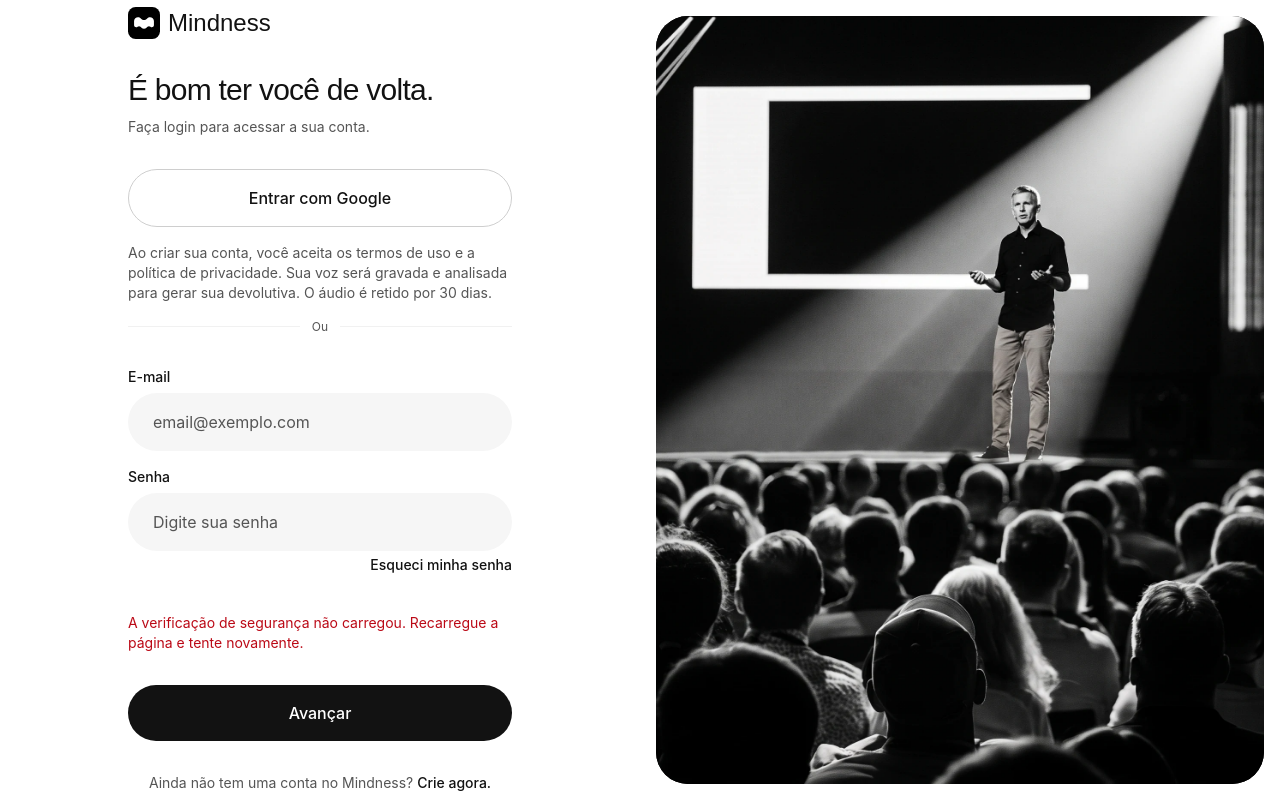
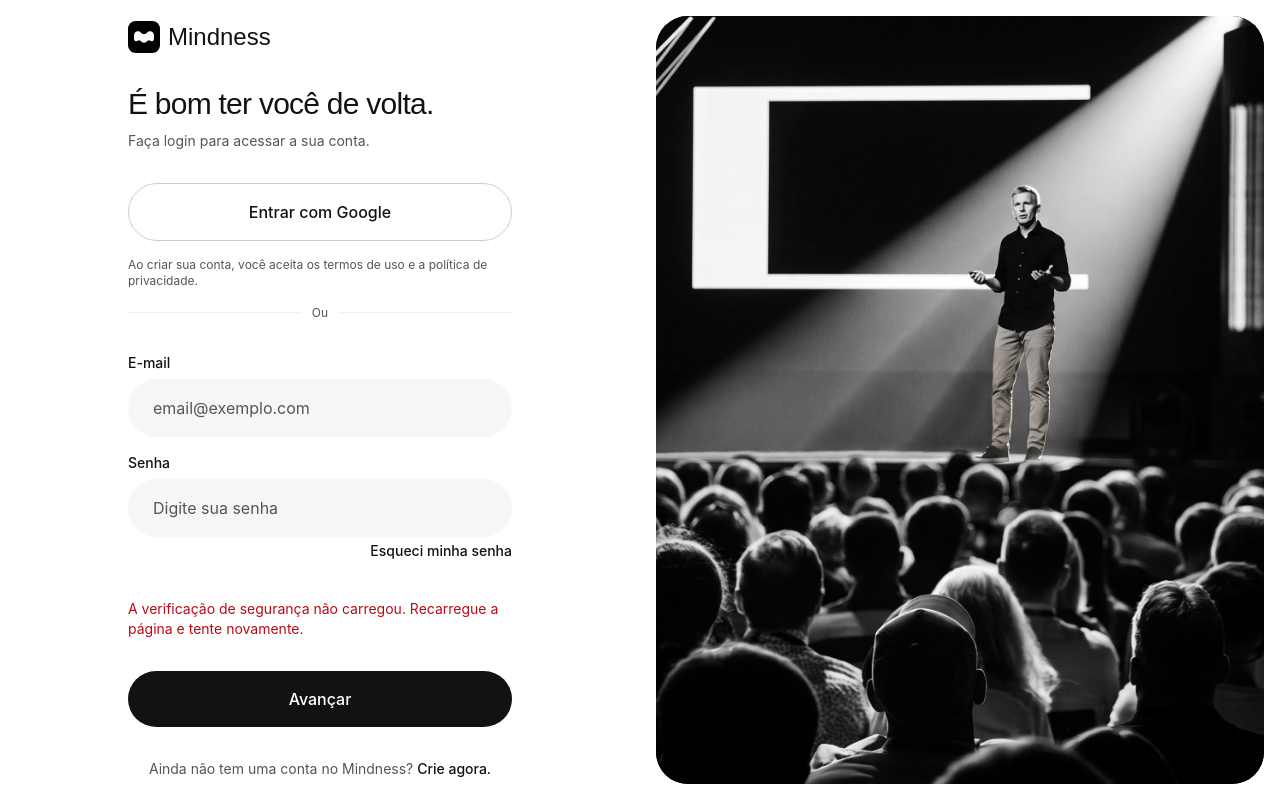
Before and after one commit to victorpicanco/mindness, a Next.js app in the folder apps/web/: page /auth/sign-in in a window 1280 px wide. Built offline with nearby package versions, Linux system fonts and the light colour scheme; no server answers; a web font is replaced by a local one.

Commit message:
feat(web): show the consent notice on account creation

```diff
--- a/apps/web/src/app/auth/sign-in/sign-in-form.tsx
+++ b/apps/web/src/app/auth/sign-in/sign-in-form.tsx
@@ -86,7 +86,7 @@ export function SignInForm({ action = signInAction, initialError, redirectTo }:
         >
           {t('signIn.google')}
         </a>
-        <p className="text-sm text-text-muted">{t('consent.notice')}</p>
+        <p className="text-xs text-text-muted">{t('consent.notice')}</p>
         <div className="flex items-center gap-3 text-xs text-text-muted" role="separator">
           <span className="h-px flex-1 bg-divider" />
           {t('signIn.divider')}
--- a/apps/web/src/app/auth/sign-up/sign-up-form.tsx
+++ b/apps/web/src/app/auth/sign-up/sign-up-form.tsx
@@ -134,7 +134,7 @@ export function SignUpForm({ action = signUpAction, onSuccess }: SignUpFormProps
         <AuthFormAlert
           {...(alertMessageKey === undefined ? {} : { messageKey: alertMessageKey })}
         />
-        <p className="text-sm text-text-muted">{t('consent.notice')}</p>
+        <p className="text-xs text-text-muted">{t('consent.notice')}</p>
         <Button
           disabled={siteKey === undefined}
           isLoading={form.isSubmitting}
--- a/apps/web/src/i18n/messages/pt-BR/auth.json
+++ b/apps/web/src/i18n/messages/pt-BR/auth.json
@@ -24,7 +24,7 @@
     "label": "Verificação de segurança"
   },
   "consent": {
-    "notice": "Ao criar sua conta, você aceita os termos de uso e a política de privacidade. Sua voz será gravada e analisada para gerar sua devolutiva. O áudio é retido por 30 dias."
+    "notice": "Ao criar sua conta, você aceita os termos de uso e a política de privacidade."
   },
   "password": {
     "hide": "Ocultar senha",
```
Also changed, not shown: 2 other files (tests, documents, lock files or other folders).
